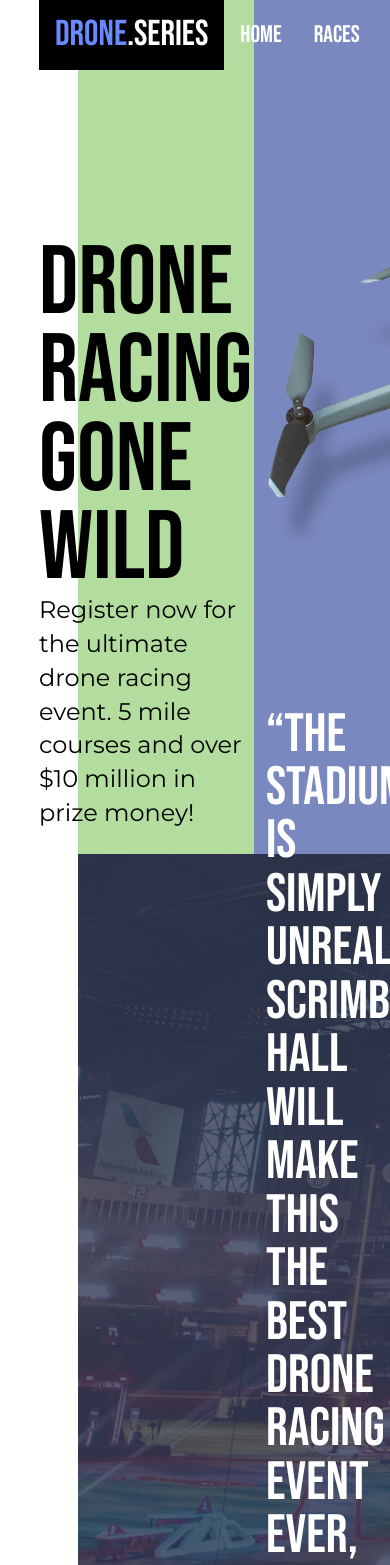
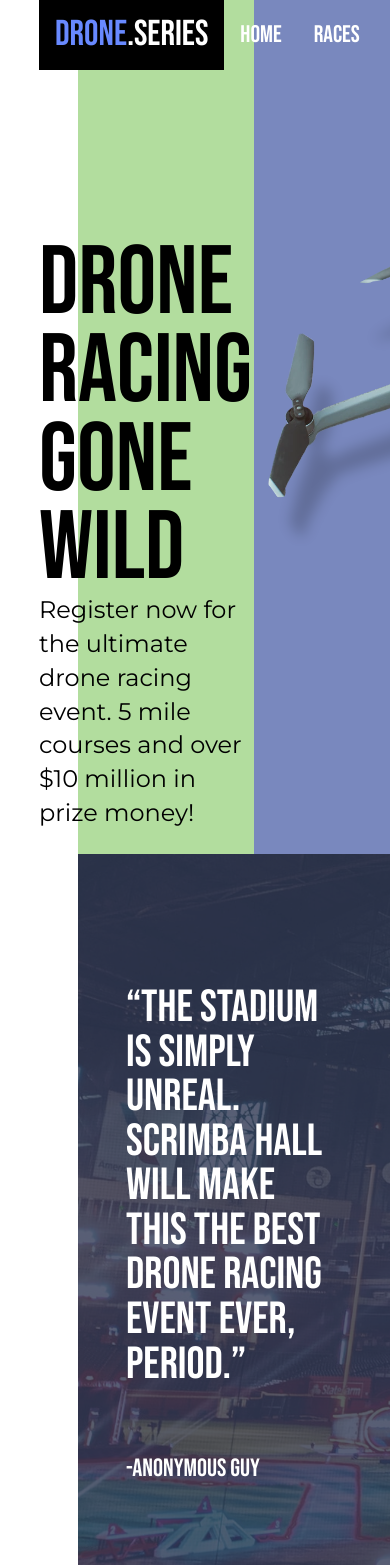
Before and after one commit to meteora277/drone-landing-page, a React (Create React App) app: page / in a window 390 px wide. Shown: the top 1565 px of the page. Built offline with nearby package versions, Linux system fonts and the light colour scheme.

Commit message:
added some media queries for stadium section

```diff
--- a/src/Contact.js
+++ b/src/Contact.js
@@ -11,16 +11,16 @@ const Section = styled.section`
   display: flex;
 `;
 const Header = styled.header`
+  max-width: 43rem;
+  height: 8.3rem;
+  font-size: 64px;
+  line-height: 91.6%;
+  white-space: nowrap;
   padding-left: 10%;
   padding-right: 4rem;
   display: flex;
   flex-direction: column;
   justify-content: center;
-  font-size: 64px;
-  white-space: nowrap;
-  line-height: 91.6%;
-  max-width: 43rem;
-  height: 8.3rem;
   background: rgba(159, 200, 140, 1);
 `;
 
@@ -38,15 +38,15 @@ const Input = styled.input`
   font-family: Bebas Neue;
 `
 const Button = styled.button`
+  font-family: Bebas Neue;
+  font-size: 35px;
+  line-height: 91.6%;
+  color: white;
+  background: black;
   width:40.5rem;
-  font-family: Bebas Neue;
-  background: black;
-  color: white;
-  border:none;
   height: 5.8rem;
   margin-top: 3.6rem;
-  font-size: 35px;
-  line-height: 91.6%;
+  border:none;
 `
 const Label = styled.label`
   font-size: 32px;
--- a/src/Section.js
+++ b/src/Section.js
@@ -37,18 +37,27 @@ const Content = styled.p`
     position:relative;
     z-index: 10;
     height:100%;
-    margin: 0 11.75rem;
+    margin:0;
+    padding: 0 11.75rem;
     grid-area:left;
     display:flex;
     flex-direction:column;
     justify-content:center;
 
+    @media(max-width:800px){
 
+        padding:3rem;
+    }
 `
 const P = styled.p`
     color:white;
     font-size: 54px;
     line-height: 99.6%;
+
+    @media(max-width:800px){
+
+        ${props => props.main && "font-size: 45px; "};
+    }
 
     ${props => props.left && css`
     font-size: 25px;
@@ -64,7 +73,7 @@ function Section(){
             <Background image>
                 <Background overlay/>
                 <Content>
-                <P>“the stadium is simply unreal. scrimba hall will make this the best drone racing event ever, period.”</P>
+                <P main>“the stadium is simply unreal. scrimba hall will make this the best drone racing event ever, period.”</P>
                 <P left>anonymous guy</P>
                 </Content>
             </Background>
```
